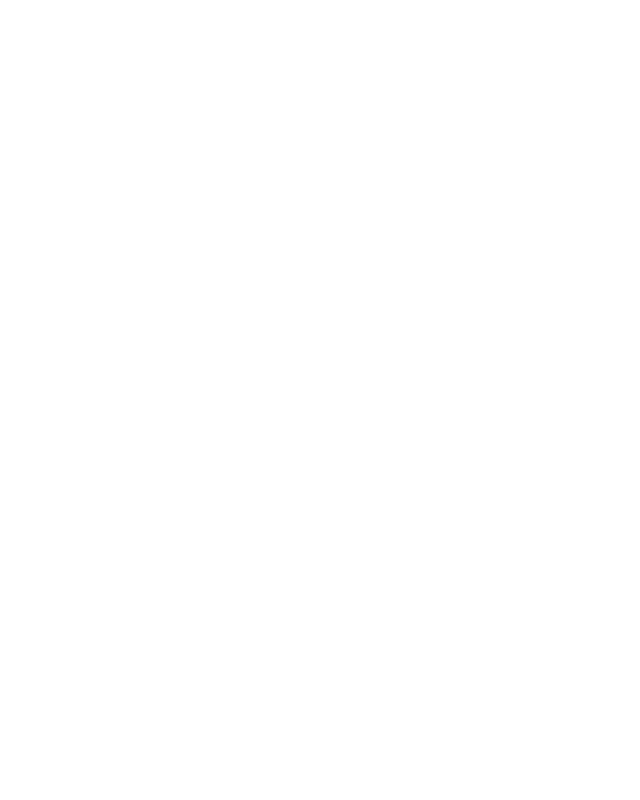
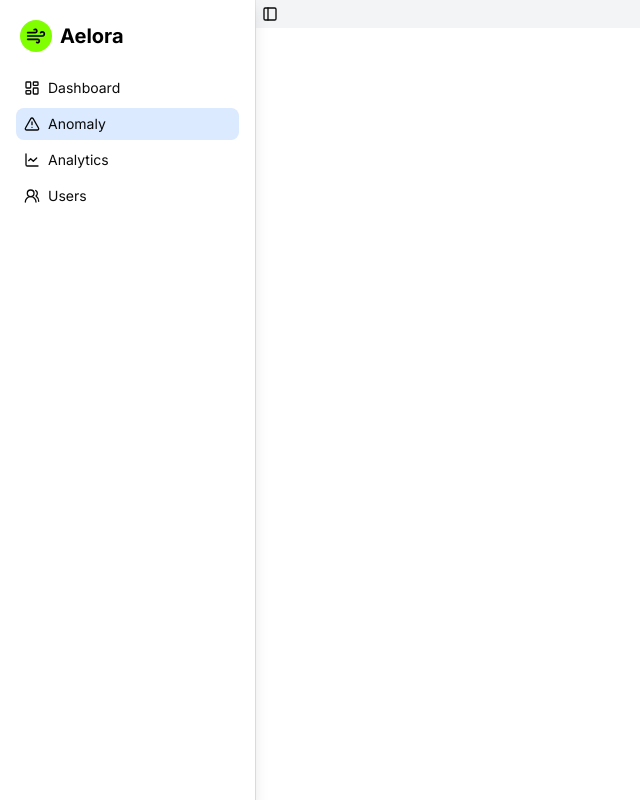
Before and after one commit to Dinuvi9170/solar-project, a React (Vite) app in the folder solar-frontend/: page /dashboard/anomaly in a window 1280 px wide. Before the commit this address had no page. Shown: the whole page, without its empty margins (0-640 px from the left). Built offline with nearby package versions, Linux system fonts and the light colour scheme.

Commit message:
update components✨

```diff
--- a/solar-frontend/src/App.jsx
+++ b/solar-frontend/src/App.jsx
@@ -4,6 +4,7 @@
 import Layout from "./layout/layout";
 import RootLayout from "./layout/rootLayout";
 import DashboardLayout from "./layout/dashboardlayout";
+import Anomaly from "./pages/anomaly/anomaly";
 
 function App() {
   return (
@@ -15,6 +16,7 @@
           </Route>
           <Route element={ <DashboardLayout/> } >
             <Route path="/dashboard" element={ <DashboardPage/> } />
+            <Route path="/dashboard/anomaly" element={ <Anomaly/> } />
           </Route>
         </Route>
       </Routes>
--- a/solar-frontend/src/components/sideBar/sidebar.jsx
+++ b/solar-frontend/src/components/sideBar/sidebar.jsx
@@ -10,7 +10,7 @@
   SidebarMenuButton,
   SidebarMenuItem,
 } from "@/components/ui/sidebar"
-import { Link } from "react-router-dom"
+import { Link, useLocation } from "react-router-dom"
 
 // Menu items.
 const items = [
@@ -18,26 +18,40 @@
     title: "Dashboard",
     url: "/dashboard",
     icon: LayoutDashboard,
+    name:"dashboard",
   },
   {
     title: "Anomaly",
     url: "/dashboard/anomaly",
     icon: TriangleAlert,
+    name:"anomaly"
   },
   {
     title: "Analytics",
     url: "/dashboard/analitics",
     icon: ChartLine ,
+    name:"analytics"
   },
   {
     title: "Users",
     url: "#",
     icon: UsersRound,
+    name:"users"
   },
 
 ]
 
 export function AppSidebar() {
+  const location =useLocation()
+  const path= location.pathname;
+
+  const Setclass=(url)=>{
+      if(path===url){
+        return "bg-blue-100"
+      }else{
+        return "bg-white"
+      }
+  }
   return (
     <Sidebar>
       <SidebarContent className='bg-white drop-shadow-xl'>
@@ -55,7 +69,7 @@
               {items.map((item) => (
                 <SidebarMenuItem key={item.title} className="flex">
                   <SidebarMenuButton asChild>
-                    <Link to={item.url}>
+                    <Link to={item.url} className={`${Setclass(item.url)}`}>
                       <item.icon className="w-8 h-8" size={50}/>
                       <span>{item.title}</span>
                     </Link>
--- /dev/null
+++ b/solar-frontend/src/pages/anomaly/anomaly.jsx
@@ -0,0 +1,7 @@
+const Anomaly =()=>{
+    return(
+        <div></div>
+    )
+}
+
+export default Anomaly;
--- a/solar-frontend/src/pages/dashboard/components/energyChart.jsx
+++ b/solar-frontend/src/pages/dashboard/components/energyChart.jsx
@@ -7,7 +7,6 @@
     const {data:dailydata,isLoading, isError,error}= useGetEnergyRecordsBysolarIdQuery({id:"68ed36a4a3ecf49f08f986ea",groupBy:"date"})
     const {data:hourlydata}= useGetEnergyRecordsBysolarIdQuery({id:"68ed36a4a3ecf49f08f986ea",groupBy:"hour"})
     const [filterData,setfilterData]=useState(dailydata.slice(0,7));
-    console.log(hourlydata)
 
     if(isLoading){
         return(
@@ -44,9 +43,9 @@
                 <h1 className="text-lg font-bold">Power Usage Chart</h1>
                 <div className="px-10 flex items-center gap-4 text-sm">
                     <Funnel color='gray' className="w-4 h-4" />
-                    <select onChange={handleSelection} className="p-2 border-2 border-blue-500 rounded-md">
+                    <select onChange={handleSelection} defaultValue="week" className="p-2 border-2 border-blue-500 rounded-md">
                         <option value="day">Per Day</option>
-                        <option value="week" selected>Per Week</option>
+                        <option value="week">Per Week</option>
                         <option value='month'>Per Month</option>
                     </select>
                 </div>
```
